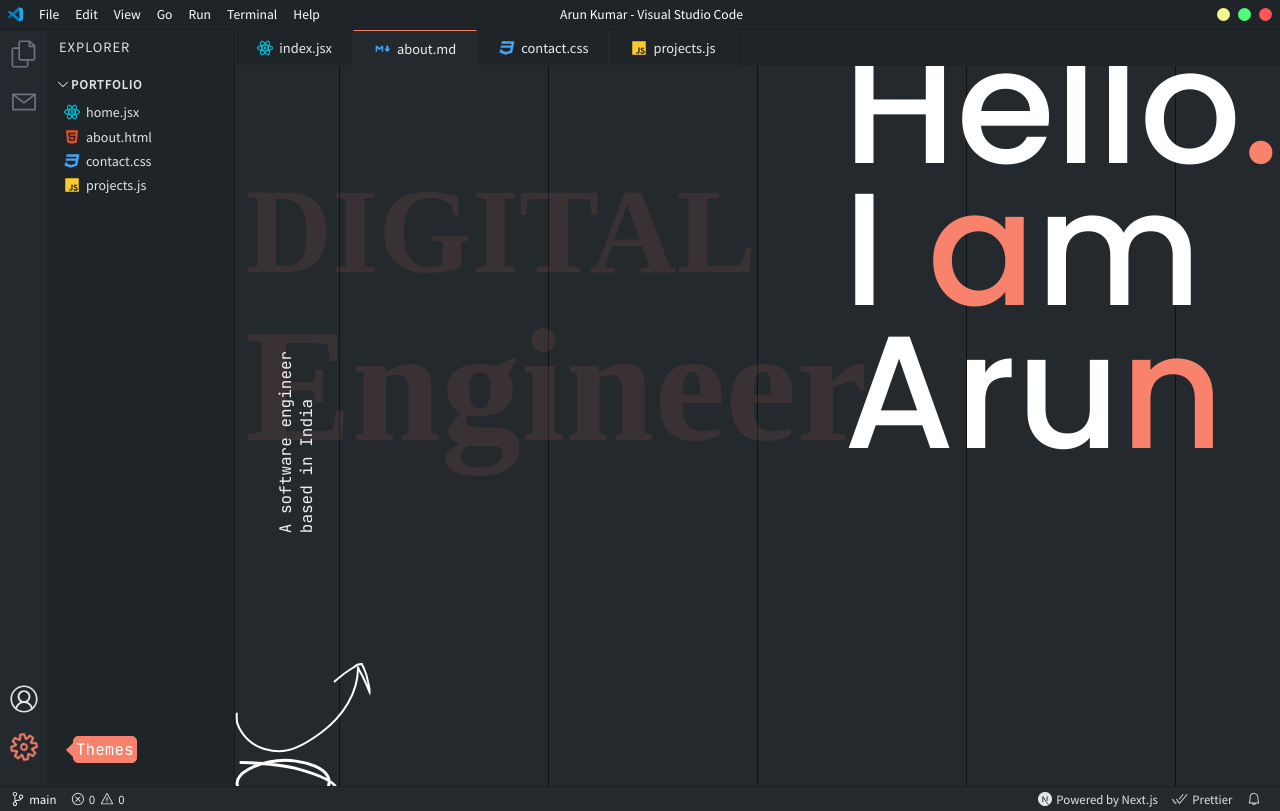
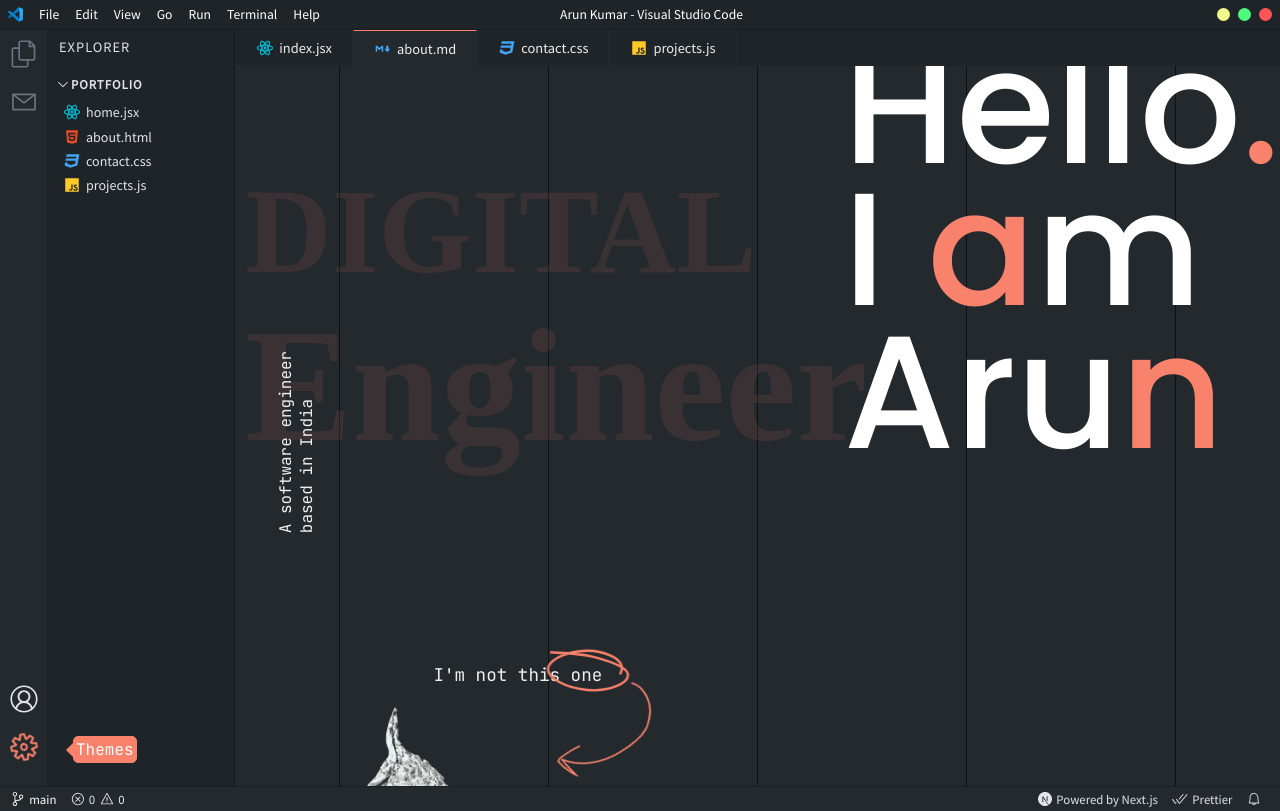
Before and after one commit to ArunNGun/code-port, a Next.js app: page /about in a window 1280 px wide. Built offline with nearby package versions, Linux system fonts and the light colour scheme.

Commit message:
projects init

```diff
--- a/pages/api/projects.json
+++ b/pages/api/projects.json
@@ -2,7 +2,7 @@
   {
     "id": 1,
     "name": "dummy project",
-    "image": "https://imgur.com/kdGs6zH.png",
+    "image": "https://i.imgur.com/QThn02Y.jpg",
     "description": "A platform for web developers to showcase their projects",
     "tags": ["next", "node", "mongodb", "tailwind", "react-query"],
     "source_code": "https://github.com/",
--- a/styles/AboutPage.module.css
+++ b/styles/AboutPage.module.css
@@ -74,6 +74,36 @@
 }
 .image1{
     z-index: 2;
+    position: relative;
+}
+.funnyTextContainer{
+    position: absolute;
+    right: 0;
+}
+.funnyTextInnerContainer{
+    position: relative;
+}
+.funnyText{
+    font-size: 1.1rem;
+}
+.arrowIcon{
+    position: absolute;
+    transform: rotateY(185deg) rotate(68deg);
+    right: -76px;
+    top: 21px;
+    scale: 0.8;
+}
+.arrowIcon path{
+    stroke: var(--accent-color);
+}
+.circleIcon{
+    position: absolute;
+    top: -20px;
+    right: -38px;
+    scale: 0.8;
+}
+.circleIcon path{
+    stroke: var(--accent-color);
 }
 .background2 {
     font-size: 5rem;
@@ -118,10 +148,11 @@
     display: flex;
     align-items: center;
     justify-content: space-around;
-    border: 1px dotted var(--accent-color);
-    border-radius: 50px;
-    margin: 32px 0 0 0;
-    background-color: var(--explorer-bg);
+    /* border: 1px dotted var(--accent-color); */
+    /* border-radius: 50px; */
+    margin: 86px 0 0 0;
+    padding: 0 8px 4px 0;
+    /* background-color: var(--explorer-bg); */
     gap: 16px;
 }
 .section3 a{
@@ -148,8 +179,8 @@
 .cat{
     height: 520px;
     transition: ease-in-out 1s;
+}
 
-}
 /* media queries */
 
 @media screen and (max-width: 1100px) {
```
